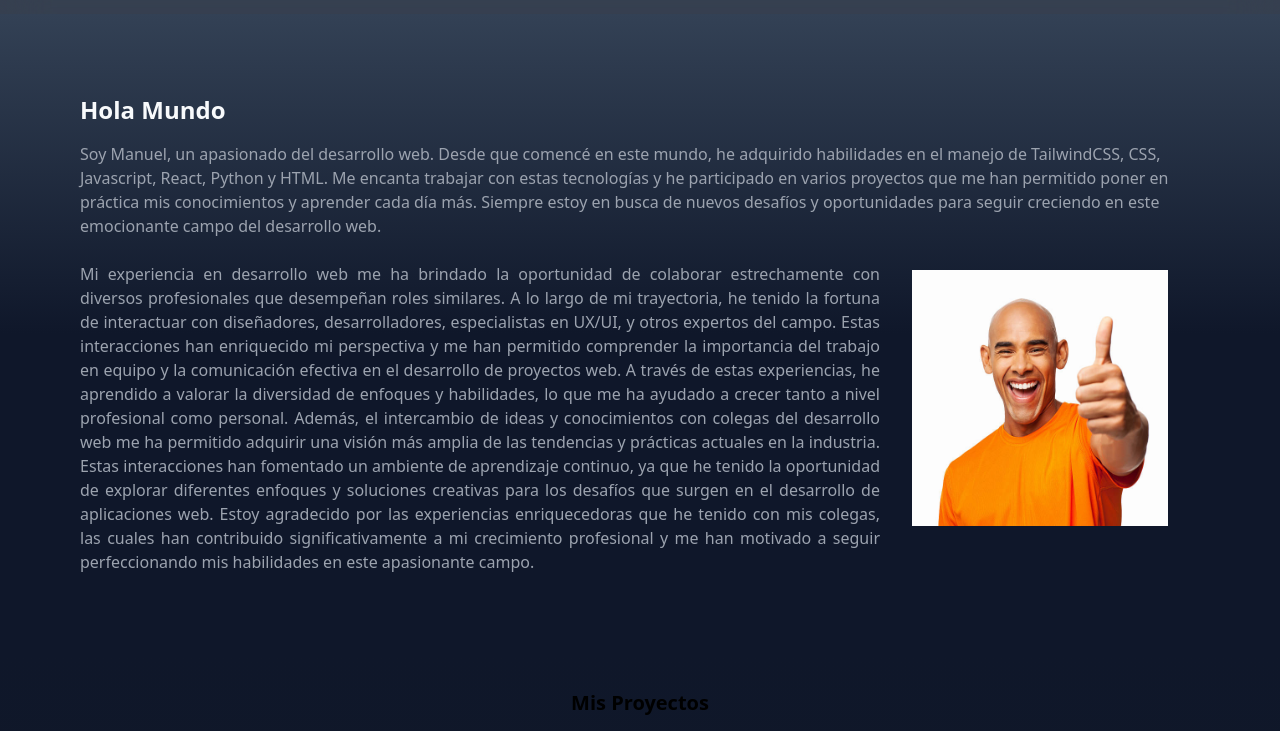
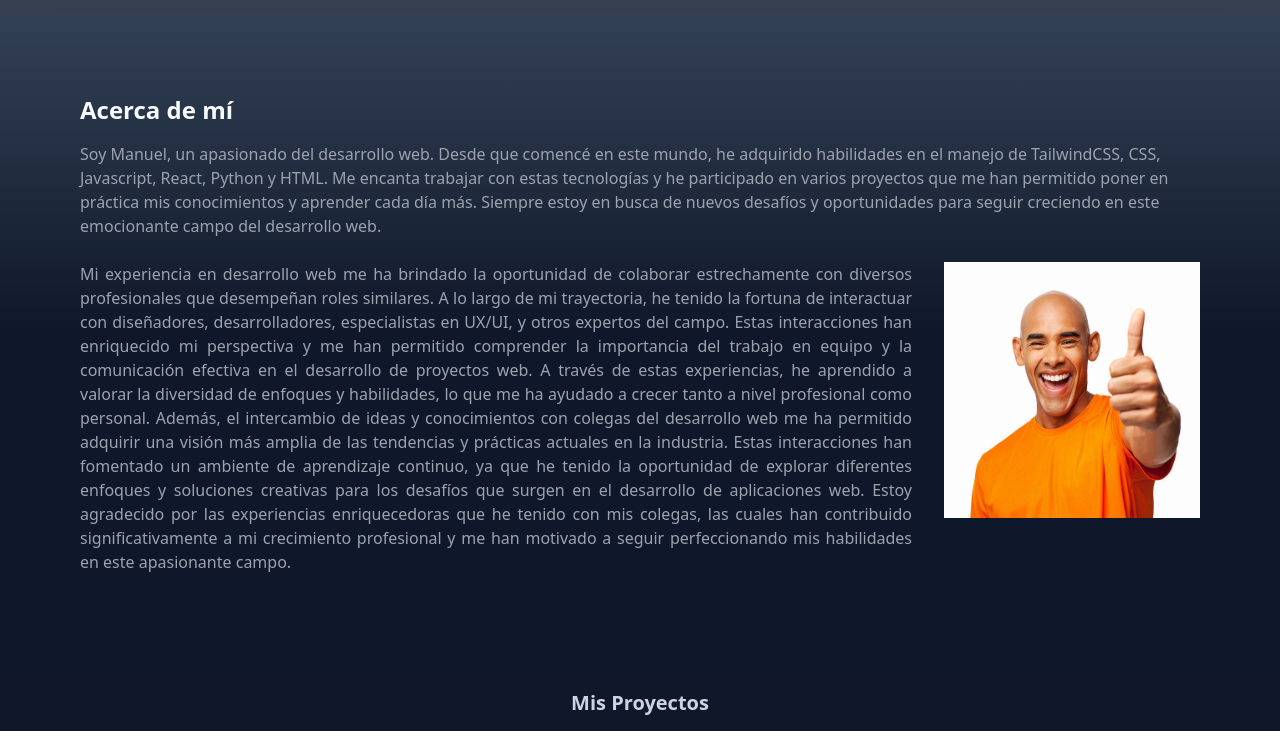
Before and after one commit to MankX58/Portfolio-v1, a website: page src/index.html in a window 1280 px wide. Shown: the part 66-797 px from the top of the page. Drawn offline with Linux system fonts and the light colour scheme; files whose address does not match are found by name.

Commit message:
fixed guy position, text wrap, and ammount of scroll by click the button

```diff
--- a/src/index.html
+++ b/src/index.html
@@ -33,7 +33,9 @@
     <article
       class="w-full relative h-auto bg-gradient-to-b from-slate-700 via-slate-900 to-slate-900 p-[5rem]"
     >
-      <h1 class="text-slate-50 font-semibold text-2xl pb-[1rem]">Hola Mundo</h1>
+      <h1 class="text-slate-50 font-semibold text-2xl pb-[1rem]">
+        Acerca de mí
+      </h1>
       <p class="text-gray-400 mb-[1.5rem] max-w[70rem]">
         Soy Manuel, un apasionado del desarrollo web. Desde que comencé en este
         mundo, he adquirido habilidades en el manejo de TailwindCSS, CSS,
@@ -43,40 +45,37 @@
         estoy en busca de nuevos desafíos y oportunidades para seguir creciendo
         en este emocionante campo del desarrollo web.
       </p>
-      <div class="flex gap-8 flex-wrap">
-        <p class="text-gray-400 text-justify max-w-[50rem]">
-          Mi experiencia en desarrollo web me ha brindado la oportunidad de
-          colaborar estrechamente con diversos profesionales que desempeñan
-          roles similares. A lo largo de mi trayectoria, he tenido la fortuna de
-          interactuar con diseñadores, desarrolladores, especialistas en UX/UI,
-          y otros expertos del campo. Estas interacciones han enriquecido mi
-          perspectiva y me han permitido comprender la importancia del trabajo
-          en equipo y la comunicación efectiva en el desarrollo de proyectos
-          web. A través de estas experiencias, he aprendido a valorar la
-          diversidad de enfoques y habilidades, lo que me ha ayudado a crecer
-          tanto a nivel profesional como personal. Además, el intercambio de
-          ideas y conocimientos con colegas del desarrollo web me ha permitido
-          adquirir una visión más amplia de las tendencias y prácticas actuales
-          en la industria. Estas interacciones han fomentado un ambiente de
-          aprendizaje continuo, ya que he tenido la oportunidad de explorar
-          diferentes enfoques y soluciones creativas para los desafíos que
-          surgen en el desarrollo de aplicaciones web. Estoy agradecido por las
-          experiencias enriquecedoras que he tenido con mis colegas, las cuales
-          han contribuido significativamente a mi crecimiento profesional y me
-          han motivado a seguir perfeccionando mis habilidades en este
-          apasionante campo.
-        </p>
-        <img
-          src="/Proyecto 1/img/morochito.jpg"
-          alt=""
-          class="w-[16rem] h-[16rem] relative top-2"
-        />
-      </div>
+      <img
+        src="/Proyecto 1/img/morochito.jpg"
+        alt=""
+        class="w-[16rem] h-[16rem] float-right ml-[2rem] mb-[1rem]"
+      />
+      <p class="text-gray-400 text-justify">
+        Mi experiencia en desarrollo web me ha brindado la oportunidad de
+        colaborar estrechamente con diversos profesionales que desempeñan roles
+        similares. A lo largo de mi trayectoria, he tenido la fortuna de
+        interactuar con diseñadores, desarrolladores, especialistas en UX/UI, y
+        otros expertos del campo. Estas interacciones han enriquecido mi
+        perspectiva y me han permitido comprender la importancia del trabajo en
+        equipo y la comunicación efectiva en el desarrollo de proyectos web. A
+        través de estas experiencias, he aprendido a valorar la diversidad de
+        enfoques y habilidades, lo que me ha ayudado a crecer tanto a nivel
+        profesional como personal. Además, el intercambio de ideas y
+        conocimientos con colegas del desarrollo web me ha permitido adquirir
+        una visión más amplia de las tendencias y prácticas actuales en la
+        industria. Estas interacciones han fomentado un ambiente de aprendizaje
+        continuo, ya que he tenido la oportunidad de explorar diferentes
+        enfoques y soluciones creativas para los desafíos que surgen en el
+        desarrollo de aplicaciones web. Estoy agradecido por las experiencias
+        enriquecedoras que he tenido con mis colegas, las cuales han contribuido
+        significativamente a mi crecimiento profesional y me han motivado a
+        seguir perfeccionando mis habilidades en este apasionante campo.
+      </p>
     </article>
     <section class="bg-gradient-to-b from-slate-900 via-gray-900 to-gray-900">
       <div class="flex text-center items-center justify-center">
         <h1
-          class="text-black text-center font-bold relative text-xl top-[2.2rem]"
+          class="text-slate-300 text-center font-bold relative text-xl top-[2.2rem]"
         >
           Mis Proyectos
         </h1>
--- a/src/main.js
+++ b/src/main.js
@@ -2,11 +2,11 @@ const buttonRight = document.getElementById("slideRight");
 const buttonLeft = document.getElementById("slideLeft");
 
 buttonRight.onclick = function () {
-  document.getElementById("container").scrollLeft += 125;
+  document.getElementById("container").scrollLeft += 175;
   behavior: "smooth";
 };
 
 buttonLeft.onclick = function () {
-  document.getElementById("container").scrollLeft -= 125;
+  document.getElementById("container").scrollLeft -= 175;
   this.scroll({ top: 0, right: 125, behavior: "smooth" });
 };
```
Also changed, not shown: src/css/style.css.
